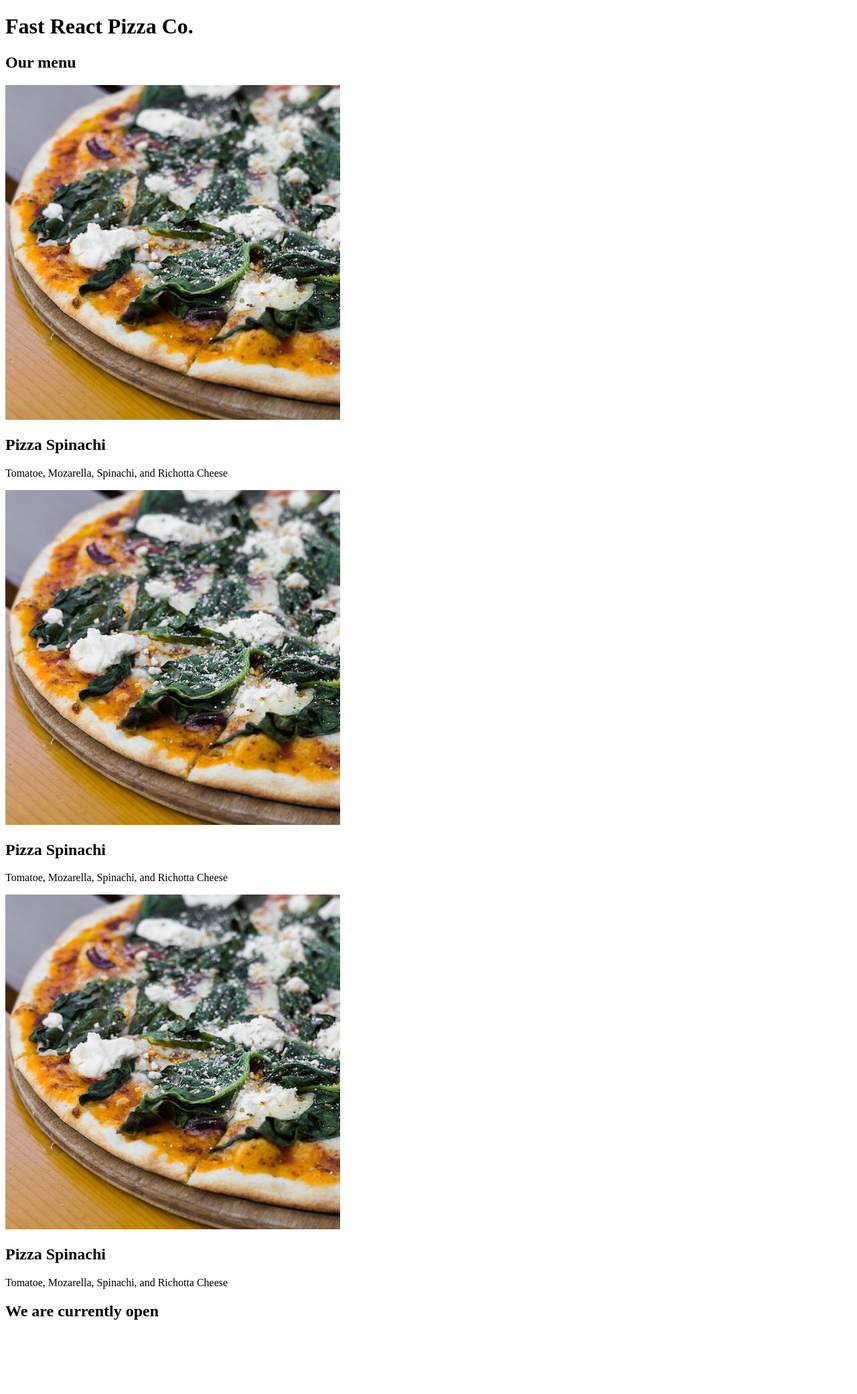
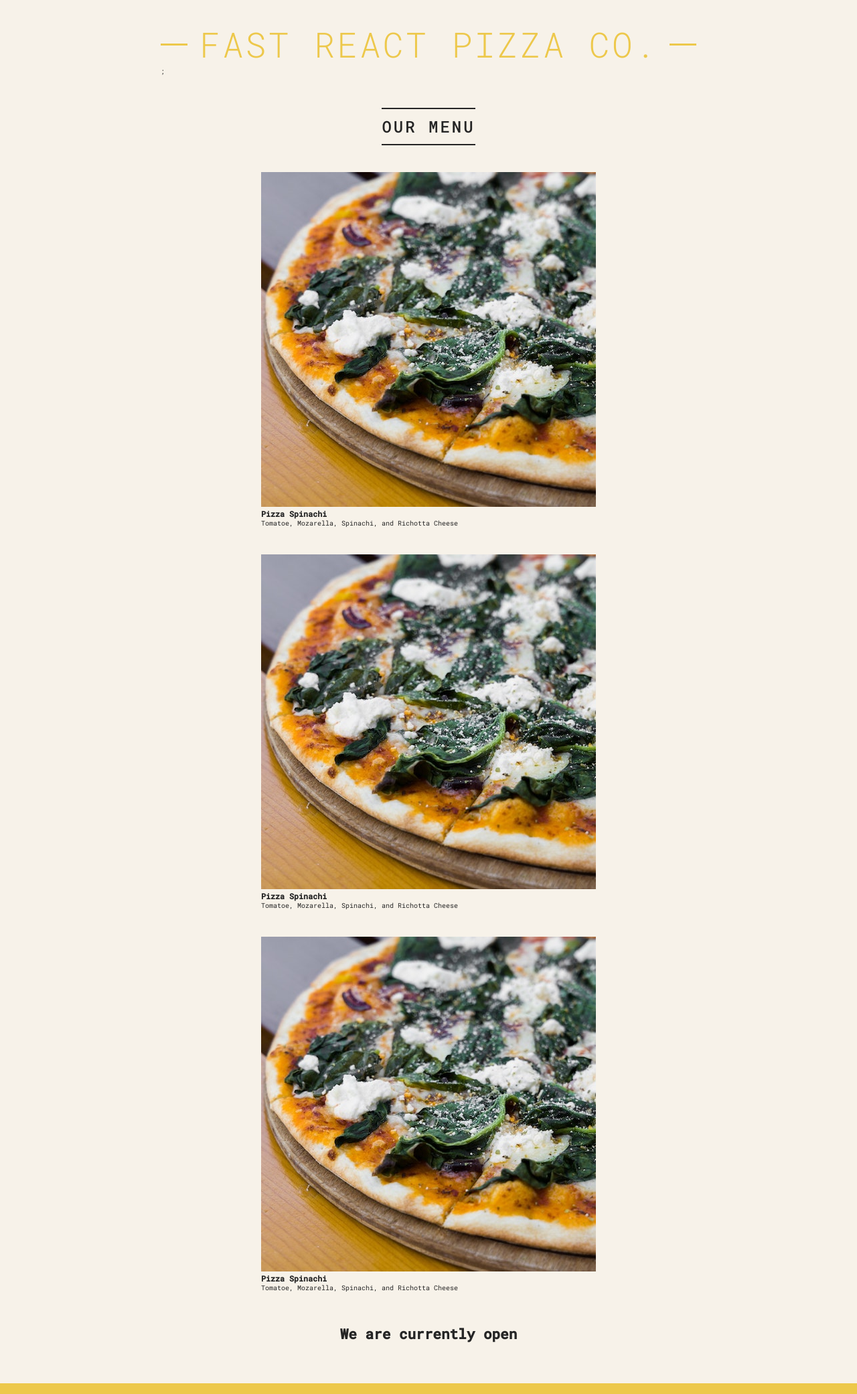
Before and after one commit to UzomaAkpala/Pizza-Company, a React (Create React App) app: page / in a window 1280 px wide. Shown: the whole page at 67% size. Before the commit the page ends 1992 px from the top, so only its background shows below. Built offline with nearby package versions, Linux system fonts and the light colour scheme.

Commit message:
styling some  components

```diff
--- a/src/App.js
+++ b/src/App.js
@@ -2,10 +2,11 @@ import React from "react";
 import Header from "./Header";
 import Footer from "./Footer";
 import Menu from "./Menu";
+import "./index.css";
 
 function App() {
   return (
-    <div>
+    <div className="container">
       <Header />
       <Menu />
       <Footer />
--- a/src/Footer.js
+++ b/src/Footer.js
@@ -4,7 +4,7 @@ function Footer() {
   const closingHour = 22;
   const isOpen = hour >= openHour && hour <= closingHour;
   return (
-    <footer>
+    <footer className="footer">
       {isOpen ? (
         <h2>We are currently open</h2>
       ) : (
--- a/src/Header.js
+++ b/src/Header.js
@@ -1,5 +1,9 @@
 function Header() {
-  return <h1>Fast React Pizza Co.</h1>;
+  return (
+    <header className="header">
+      <h1>Fast React Pizza Co.</h1>;
+    </header>
+  );
 }
 
 export default Header;
--- a/src/Menu.js
+++ b/src/Menu.js
@@ -2,12 +2,12 @@ import Pizza from "./Pizza";
 
 function Menu() {
   return (
-    <div>
+    <main className="menu">
       <h2>Our menu</h2>
       <Pizza />
       <Pizza />
       <Pizza />
-    </div>
+    </main>
   );
 }
 
--- a/src/Pizza.js
+++ b/src/Pizza.js
@@ -47,7 +47,7 @@ function Pizza() {
   return (
     <div>
       <img src="pizzas/spinaci.jpg" alt="Pizza Spinachi" />
-      <h2>Pizza Spinachi</h2>
+      <h3>Pizza Spinachi</h3>
       <p>Tomatoe, Mozarella, Spinachi, and Richotta Cheese</p>
     </div>
   );
--- a/src/index.css
+++ b/src/index.css
@@ -1,4 +1,4 @@
-@import url('https://fonts.googleapis.com/css2?family=Roboto+Mono:ital,wght@0,300;0,400;0,500;1,300&display=swap');
+@import url("https://fonts.googleapis.com/css2?family=Roboto+Mono:ital,wght@0,300;0,400;0,500;1,300&display=swap");
 
 * {
   margin: 0;
@@ -11,7 +11,7 @@ html {
 }
 
 body {
-  font-family: 'Roboto Mono', sans-serif;
+  font-family: "Roboto Mono", sans-serif;
   color: #252525;
   font-weight: 400;
   background-color: #f7f2e9;
@@ -55,9 +55,9 @@ body {
 .header h1::before,
 .header h1::after {
   display: block;
-  content: '';
+  content: "";
   height: 3px;
-  width: 12rem;
+  width: 4rem;
   background-color: #edc84b;
   position: absolute;
   top: calc(50% - 1px);
```
